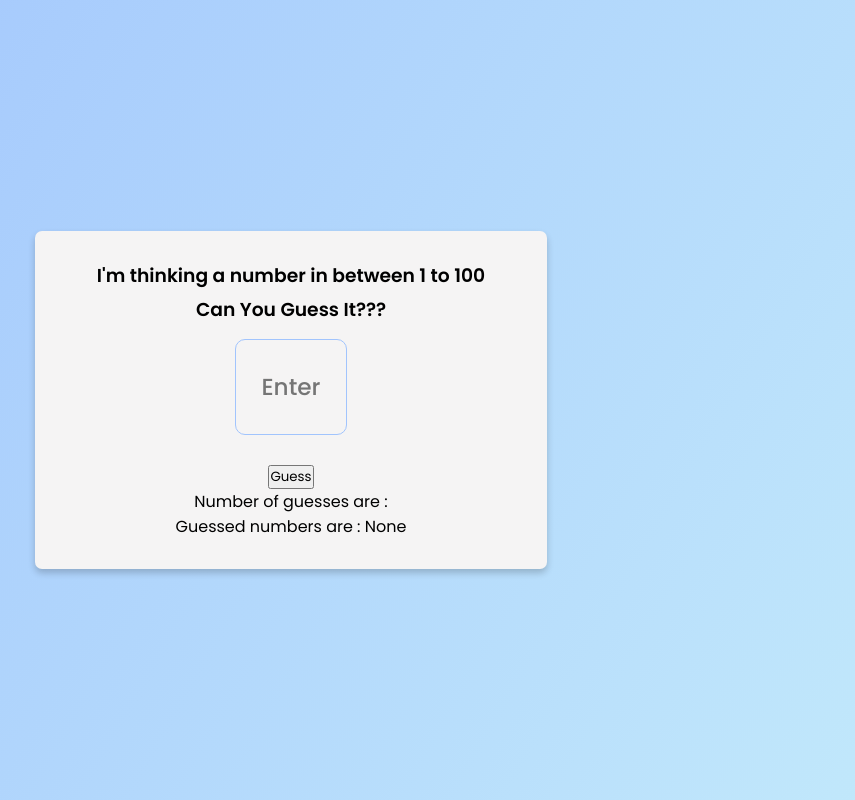
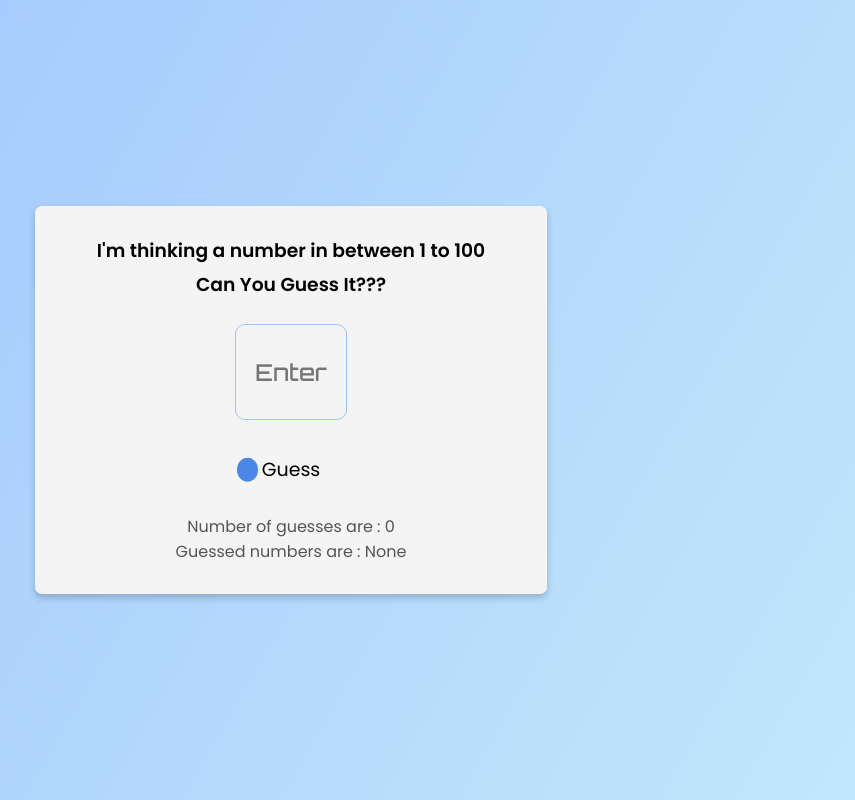
Before and after one commit to RahulScripted/JavaScript-Games, a plain HTML site: page Guess The Number/index.html in a window 1280 px wide. Shown: the whole page, without its empty margins (349-1204 px from the left). Drawn offline with Linux system fonts and the light colour scheme.

Commit message:
CSS Part Done

```diff
--- a/Guess The Number/Assests/CSS/style.css
+++ b/Guess The Number/Assests/CSS/style.css
@@ -40,10 +40,11 @@ body{
     margin-bottom: 5px;
 }
 .container input{
+    font-family: "Orbitron", sans-serif;
     text-align: center;
     width: 7rem;
     height: 6rem;
-    margin: 10px 0 5px;
+    margin: 20px 0 0px;
     font-size: 1.45rem;
     background: transparent;
     border: 1.5px solid #a1c4fd;
@@ -53,3 +54,55 @@ body{
     font-weight: 500;
     transition: all 0.4s ease-in;
 }
+
+.container input:hover,
+.container input:focus{
+    box-shadow: 0 3px 11px rgba(0,0,0,0.2);
+}
+
+input::-webkit-outer-spin-button,
+input::-webkit-inner-spin-button {
+  -webkit-appearance: none;
+  margin: 0;
+}
+
+#guessBtn{
+    padding: 10px 25px;
+    cursor: pointer;
+    margin-bottom: 20px;
+    font-size: 19px;
+    background-color: transparent;
+    outline: none;
+    border: none;
+    border-radius: 15px;
+    position: relative;
+    transition: all 0.3s ease-in;
+}
+#guessBtn::before{
+    content: '';
+    position: absolute;
+    top: 50%;
+    left: 0;
+    transform: translateY(-50%);
+    background-color: #4b87e7;
+    width: 20%;
+    height: 50%;
+    transition: all 0.3s ease-in;
+    border-radius: 50%;
+}
+#guessBtn:hover::before{
+    width: 100%;
+    height: 100%;
+    z-index: -1;
+    border-radius: 10px;
+    box-shadow: 0 3px 7px rgba(0,0,0,0.3);
+}
+#guessBtn:hover{
+    letter-spacing: 2px;
+    color: #f5f4f4;
+    transform: scale(1.05) rotate(2deg);
+}
+
+p{
+    color: #555;
+}
--- a/Guess The Number/index.html
+++ b/Guess The Number/index.html
@@ -17,10 +17,10 @@
     <div class="container">
         <h3>I'm thinking a number in between 1 to 100</h3>
         <h3>Can You Guess It???</h3>
-        <input type="text" placeholder="Enter" id="guess">
+        <input type="number" placeholder="Enter" id="guess">
         <br>
         <button onclick="play()" id="guessBtn">Guess</button>
-        <p class="message1">Number of guesses are : </p>
+        <p class="message1">Number of guesses are : 0</p>
         <p class="message2">Guessed numbers are : None</p>
         <p class="message3"></p>
     </div>
```
